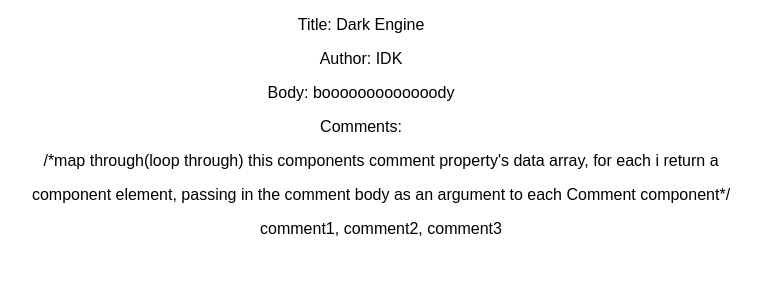
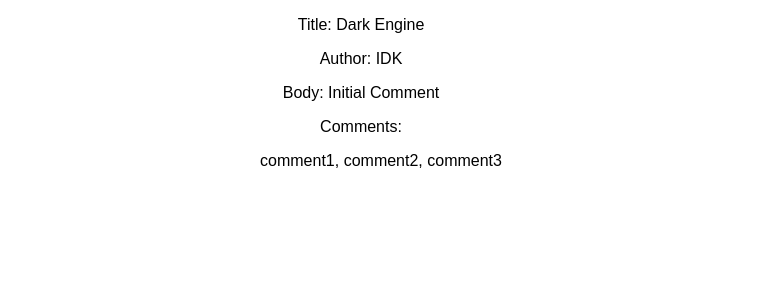
Before and after one commit to TessACraig89/simple-blog-react-Lesson, a React (Create React App) app in the folder my-blog-app/: page / in a window 1280 px wide. Shown: the top 300 px of the page, without its empty margins (279-1040 px from the left). Built offline with nearby package versions, Linux system fonts and the light colour scheme.

Commit message:
initializes state using constructor method, sets initial state for body, modifys Post's render method so that body comes from state and not props

```diff
--- a/my-blog-app/src/App.js
+++ b/my-blog-app/src/App.js
@@ -7,14 +7,26 @@ import Comment from './Comment.js'
 
 
 class Post extends Component {
+  constructor(props) {
+    super()
+    this.state = {
+      body: "Initial Comment"
+    }
+  }
+  handleClick (e) {
+      this.setState({
+        body: this.state.body
+      })
+  }
   render() {
+    /*map through(loop through) this components comment property's data array, for each i return a <Comment/> component element, passing in the comment body as an argument to each Comment component*/
     return (
       <div className="App">
         <p>Title: {this.props.title}</p>
         <p>Author: {this.props.author}</p>
-        <p>Body: {this.props.body}</p>
+        <p>Body: {this.state.body}</p>
         <p>Comments:</p>
-        <ul>/*map through(loop through) this components comment property's data array, for each i return a <Comment/> component element, passing in the comment body as an argument to each Comment component*/
+        <ul>
           {this.props.comments.map(function(comment) {
              return <Comment body={comment}></Comment>
           })}
```
